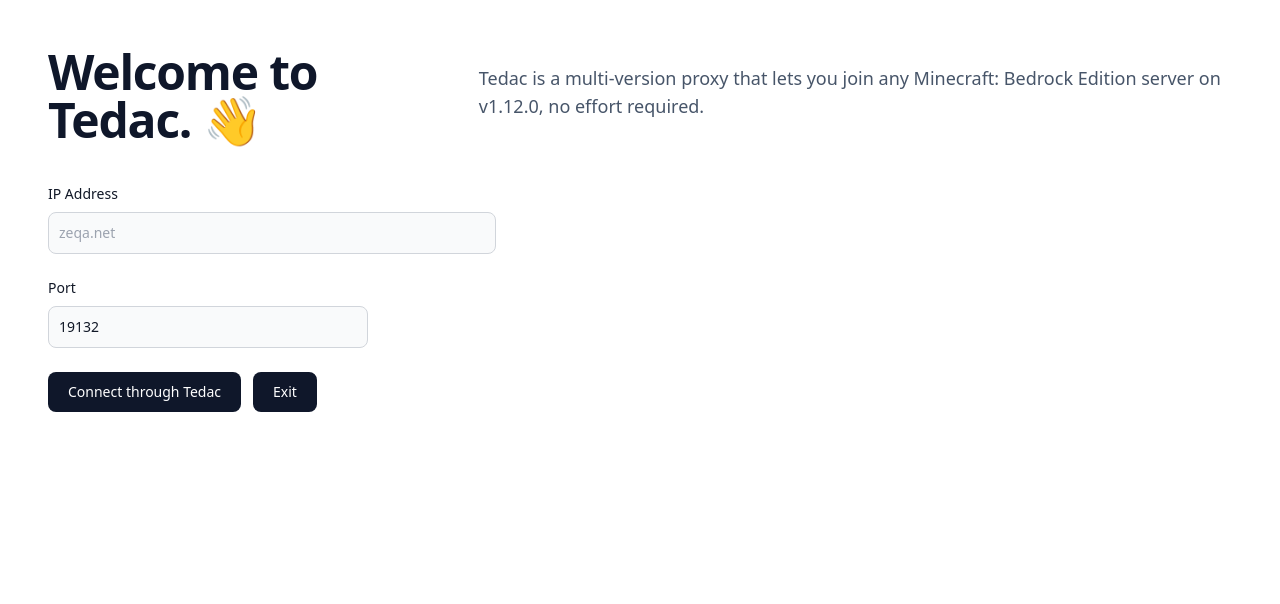
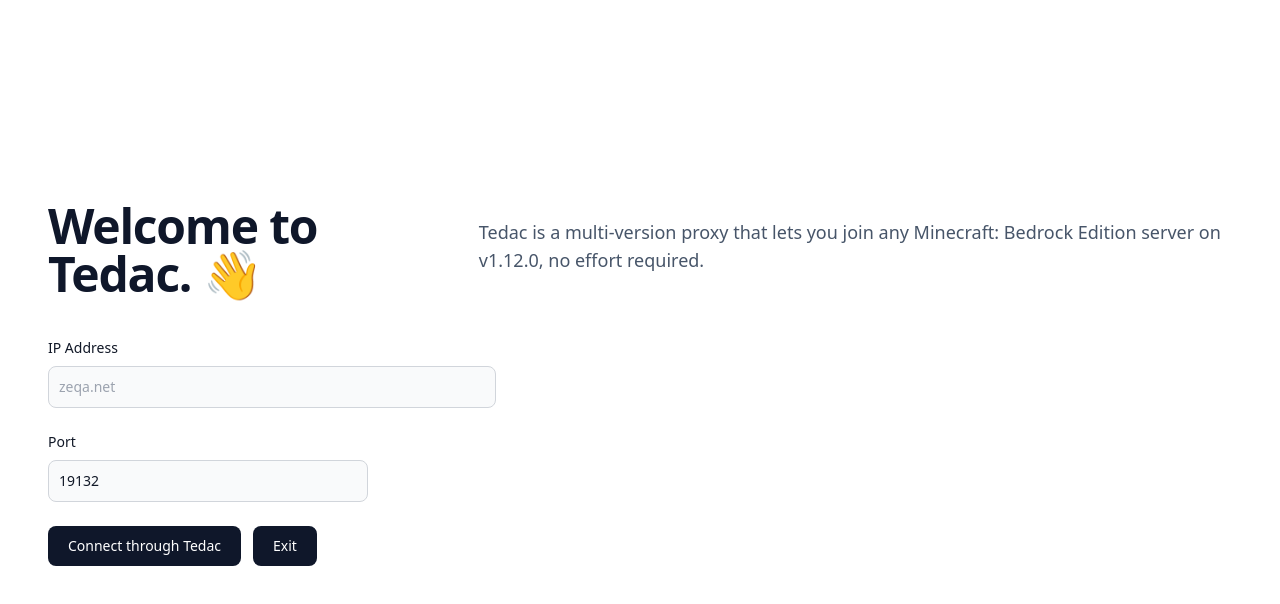
Before and after one commit to TedacMC/tedac, a React (Vite) app in the folder frontend/: page / in a window 1280 px wide. Shown: the top 604 px of the page. Built offline with nearby package versions, Linux system fonts and the light colour scheme.

Commit message:
main.tsx: Center contents vertically.

```diff
--- a/frontend/src/main.tsx
+++ b/frontend/src/main.tsx
@@ -9,7 +9,7 @@
 import './style.css'
 
 render(
-    <div className={"pt-12 justify-center px-12 text-slate-500 dark:text-slate-400 bg-white dark:bg-gray-900"}>
+    <div className={"flex flex-col justify-center px-12 text-slate-500 dark:text-slate-400 bg-white dark:bg-gray-900"}>
         <BrowserRouter>
             <Routes>
                 <Route path="/" element={<Home/>}/>
```
Also changed, not shown: 1 other file (tests, documents, lock files or other folders).
